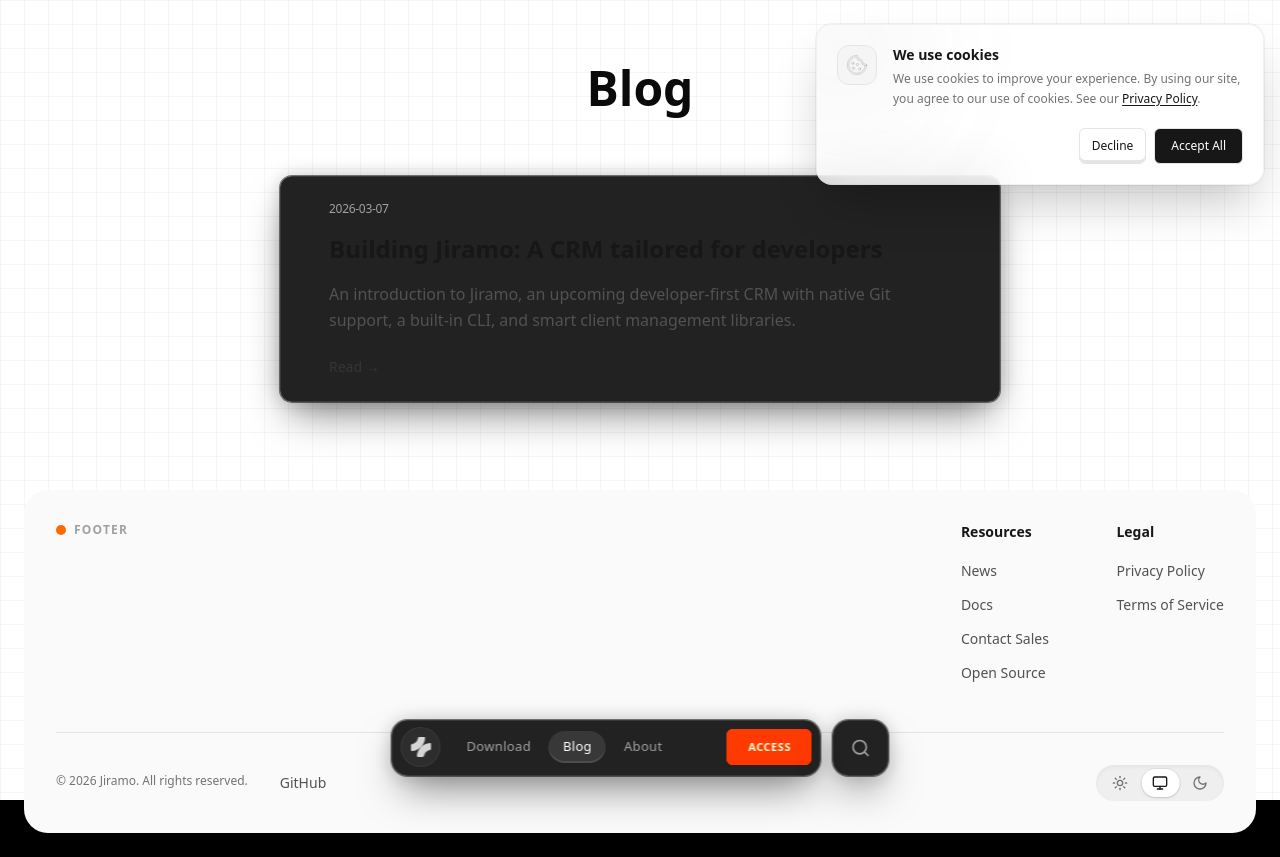
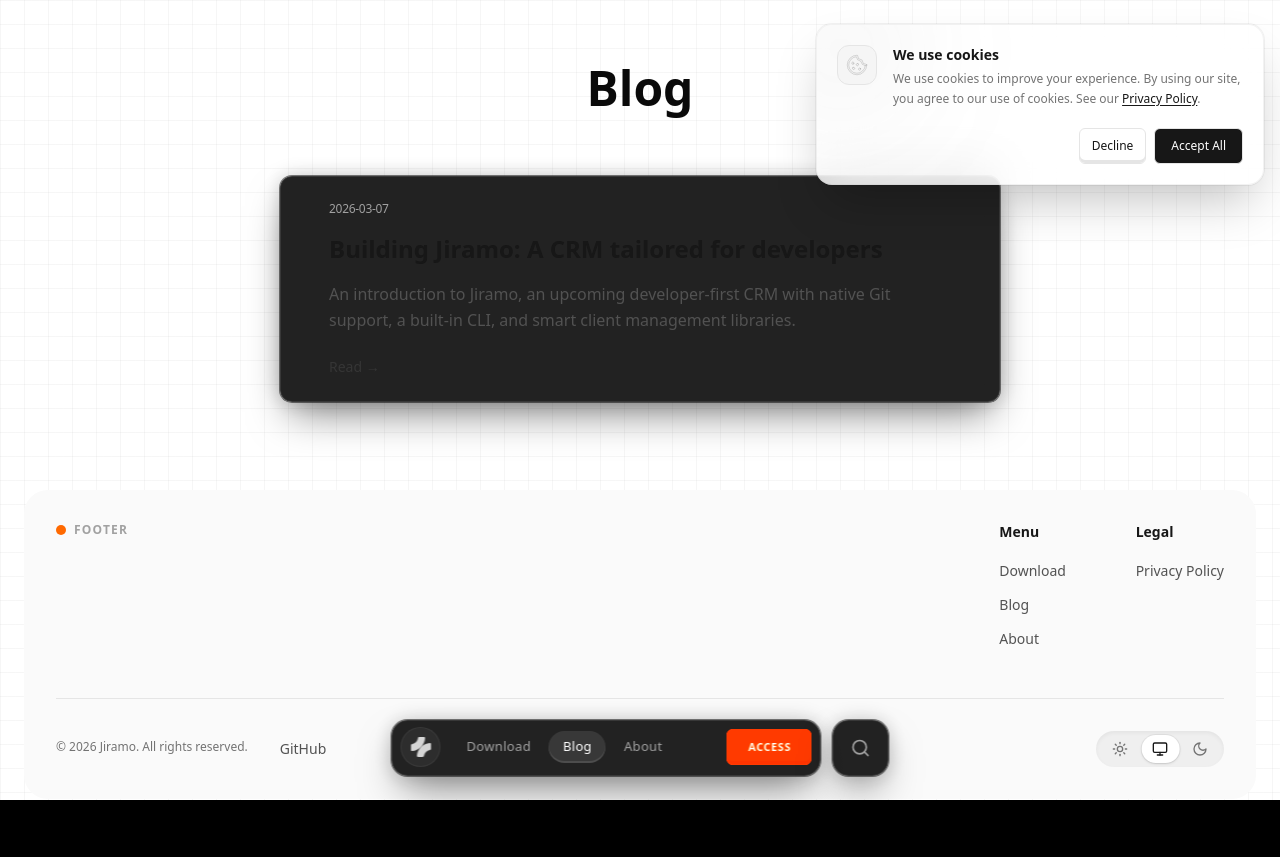
Before and after one commit to jiramo/www, a Next.js app: page /blog in a window 1280 px wide. After the commit the page ends 823 px from the top, so only its background shows below. Built offline with nearby package versions, Linux system fonts and the light colour scheme.

Commit message:
update: improve footer menu

```diff
--- a/components/footer.tsx
+++ b/components/footer.tsx
@@ -14,15 +14,13 @@
 }
 
 const footerLinks: FooterData = {
-  Resources: [
-    { label: "News", href: "/news" },
-    { label: "Docs", href: "/docs" },
-    { label: "Contact Sales", href: "/contact" },
-    { label: "Open Source", href: "/open-source" },
+  Menu: [
+    { label: "Download", href: "/download" },
+    { label: "Blog", href: "/blog" },
+    { label: "About", href: "/about" },
   ],
   Legal: [
     { label: "Privacy Policy", href: "/privacy" },
-    { label: "Terms of Service", href: "/terms" },
   ],
 };
 
```
